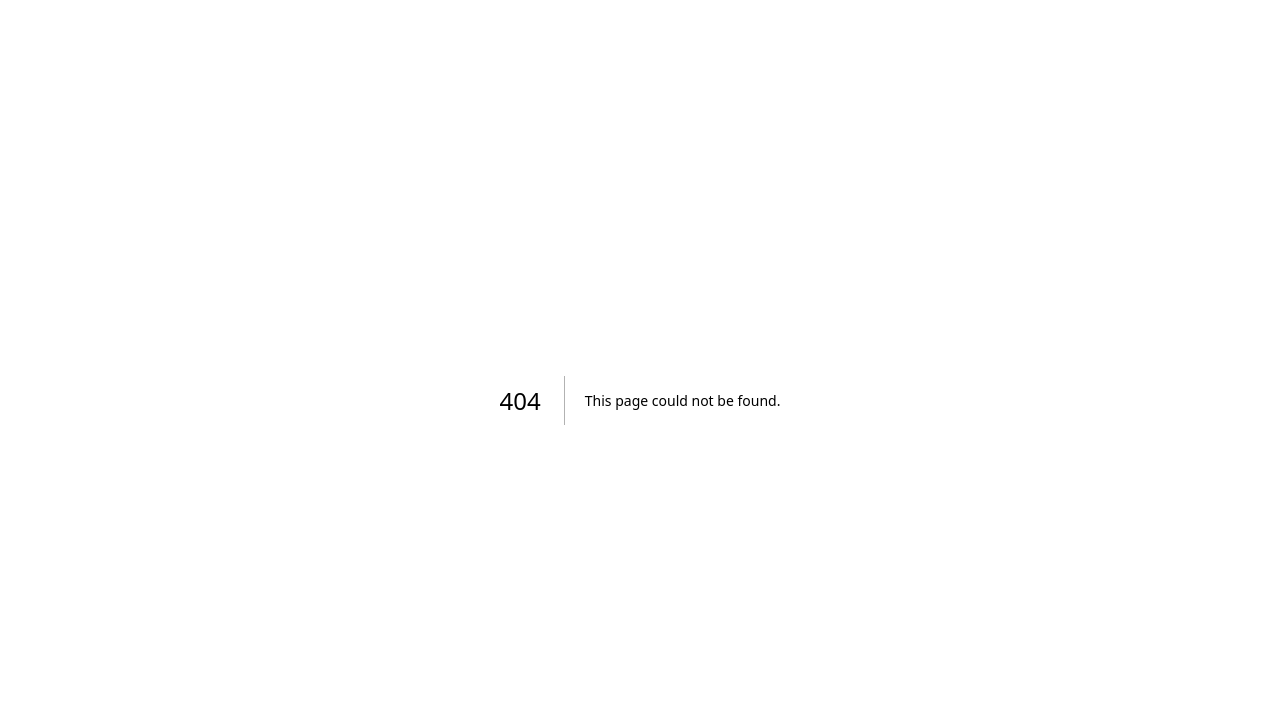
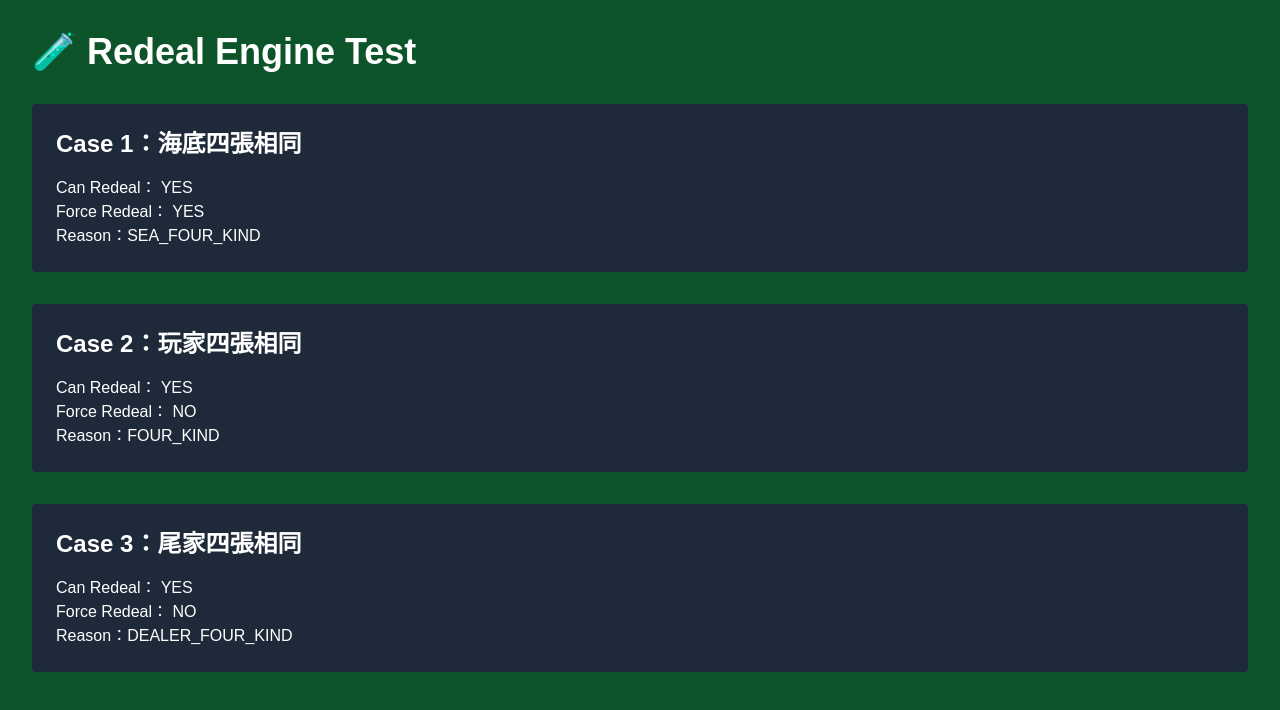
Before and after one commit to Terrychen0630/chen-redpoint-online, a Next.js app: page /test-redeal in a window 1280 px wide. Before the commit this address had no page. Shown: the top 710 px of the page. Built offline with nearby package versions, Linux system fonts and the light colour scheme.

Commit message:
Complete Redeal Engine

```diff
--- /dev/null
+++ b/src/app/test-redeal/page.tsx
@@ -0,0 +1,191 @@
+"use client";
+
+import { Card } from "@/types/card";
+import { Player } from "@/types/player";
+
+import {
+  checkSeaFourKind,
+  checkPlayerFourKind,
+  checkDealerFourKind,
+} from "@/game/rules/redealEngine";
+
+export default function TestRedealPage() {
+
+  // =========================
+  // Case 1：海底四張相同
+  // =========================
+
+  const seaFourCards: Card[] = [
+    { suit: "club", rank: "5" },
+    { suit: "diamond", rank: "5" },
+    { suit: "heart", rank: "5" },
+    { suit: "spade", rank: "5" },
+  ];
+
+  const seaResult = checkSeaFourKind(seaFourCards);
+
+  // =========================
+  // Case 2：玩家四張相同
+  // =========================
+
+  const player: Player = {
+    id: "1",
+    name: "測試玩家",
+    seat: 1,
+    connected: true,
+    ready: true,
+    isHost: false,
+    score: 0,
+
+    hand: [
+      { suit: "club", rank: "7" },
+      { suit: "diamond", rank: "7" },
+      { suit: "heart", rank: "7" },
+      { suit: "spade", rank: "K" },
+      { suit: "club", rank: "2" },
+      { suit: "diamond", rank: "9" },
+    ],
+
+    capturedCards: [],
+  };
+
+  const seaCards: Card[] = [
+    { suit: "spade", rank: "7" },
+    { suit: "club", rank: "5" },
+    { suit: "heart", rank: "J" },
+    { suit: "diamond", rank: "Q" },
+  ];
+
+  const playerResult = checkPlayerFourKind(
+    player,
+    seaCards
+  );
+
+  // =========================
+  // Case 3：尾家四張相同
+  // =========================
+
+  const dealerPlayer: Player = {
+    id: "2",
+    name: "尾家",
+    seat: 4,
+    connected: true,
+    ready: true,
+    isHost: false,
+    score: 0,
+
+    hand: [
+      { suit: "club", rank: "7" },
+      { suit: "spade", rank: "7" },
+      { suit: "heart", rank: "K" },
+      { suit: "diamond", rank: "Q" },
+      { suit: "club", rank: "2" },
+      { suit: "heart", rank: "9" },
+    ],
+
+    capturedCards: [],
+  };
+
+  const dealerSeaCards: Card[] = [
+    { suit: "diamond", rank: "7" },
+    { suit: "club", rank: "5" },
+    { suit: "heart", rank: "J" },
+    { suit: "spade", rank: "A" },
+  ];
+
+  const bottomCard: Card = {
+    suit: "heart",
+    rank: "7",
+  };
+
+  const dealerResult = checkDealerFourKind(
+    dealerPlayer,
+    dealerSeaCards,
+    bottomCard
+  );
+
+  return (
+    <main className="min-h-screen bg-green-900 p-8 text-white">
+
+      <h1 className="mb-8 text-4xl font-bold">
+        🧪 Redeal Engine Test
+      </h1>
+
+      {/* Case 1 */}
+
+      <div className="mb-8 rounded bg-gray-800 p-6">
+
+        <h2 className="mb-4 text-2xl font-bold">
+          Case 1：海底四張相同
+        </h2>
+
+        <p>
+          Can Redeal：
+          {seaResult.canRedeal ? " YES" : " NO"}
+        </p>
+
+        <p>
+          Force Redeal：
+          {seaResult.forceRedeal ? " YES" : " NO"}
+        </p>
+
+        <p>
+          Reason：
+          {seaResult.reason ?? "None"}
+        </p>
+
+      </div>
+
+      {/* Case 2 */}
+
+      <div className="mb-8 rounded bg-gray-800 p-6">
+
+        <h2 className="mb-4 text-2xl font-bold">
+          Case 2：玩家四張相同
+        </h2>
+
+        <p>
+          Can Redeal：
+          {playerResult.canRedeal ? " YES" : " NO"}
+        </p>
+
+        <p>
+          Force Redeal：
+          {playerResult.forceRedeal ? " YES" : " NO"}
+        </p>
+
+        <p>
+          Reason：
+          {playerResult.reason ?? "None"}
+        </p>
+
+      </div>
+
+      {/* Case 3 */}
+
+      <div className="rounded bg-gray-800 p-6">
+
+        <h2 className="mb-4 text-2xl font-bold">
+          Case 3：尾家四張相同
+        </h2>
+
+        <p>
+          Can Redeal：
+          {dealerResult.canRedeal ? " YES" : " NO"}
+        </p>
+
+        <p>
+          Force Redeal：
+          {dealerResult.forceRedeal ? " YES" : " NO"}
+        </p>
+
+        <p>
+          Reason：
+          {dealerResult.reason ?? "None"}
+        </p>
+
+      </div>
+
+    </main>
+  );
+}
--- /dev/null
+++ b/src/game/rules/redealEngine.ts
@@ -0,0 +1,230 @@
+import { Card } from "@/types/card";
+import { Player } from "@/types/player";
+import { RedealReason, RedealResult } from "@/types/redeal";
+import { countRanks } from "@/game/utils/rankCounter";
+
+// =========================
+// 海底四張相同（強制重發）
+// =========================
+export function checkSeaFourKind(
+  seaCards: Card[]
+): RedealResult {
+
+  if (seaCards.length !== 4) {
+    return {
+      canRedeal: false,
+      forceRedeal: false,
+      reason: null,
+    };
+  }
+
+  const firstRank = seaCards[0].rank;
+
+  const isFourKind = seaCards.every(
+    (card) => card.rank === firstRank
+  );
+
+  if (isFourKind) {
+    return {
+      canRedeal: true,
+      forceRedeal: true,
+      reason: RedealReason.SeaFourKind,
+    };
+  }
+
+  return {
+    canRedeal: false,
+    forceRedeal: false,
+    reason: null,
+  };
+}
+
+// =========================
+// 玩家四張相同
+// =========================
+export function checkPlayerFourKind(
+  player: Player,
+  seaCards: Card[]
+): RedealResult {
+
+  const rankCount = countRanks([
+    ...player.hand,
+    ...seaCards,
+  ]);
+
+  const hasFourKind = Object.values(rankCount).some(
+    (count) => count >= 4
+  );
+
+  if (hasFourKind) {
+    return {
+      canRedeal: true,
+      forceRedeal: false,
+      reason: RedealReason.FourKind,
+    };
+  }
+
+  return {
+    canRedeal: false,
+    forceRedeal: false,
+    reason: null,
+  };
+}
+
+// =========================
+// 尾家四張相同
+// =========================
+export function checkDealerFourKind(
+  player: Player,
+  seaCards: Card[],
+  bottomCard: Card | null
+): RedealResult {
+
+  if (!bottomCard) {
+    return {
+      canRedeal: false,
+      forceRedeal: false,
+      reason: null,
+    };
+  }
+
+  const rankCount = countRanks([
+    ...player.hand,
+    ...seaCards,
+    bottomCard,
+  ]);
+
+  for (const [rank, count] of Object.entries(rankCount)) {
+
+    if (count >= 4) {
+
+      // 手牌必須參與
+      const hasInHand = player.hand.some(
+        (card) => card.rank === rank
+      );
+
+      if (hasInHand) {
+        return {
+          canRedeal: true,
+          forceRedeal: false,
+          reason: RedealReason.DealerFourKind,
+        };
+      }
+    }
+  }
+
+  return {
+    canRedeal: false,
+    forceRedeal: false,
+    reason: null,
+  };
+}
+
+// =========================
+// 全黑（下一步完成）
+// =========================
+export function checkAllBlack(
+  player: Player
+): RedealResult {
+
+  for (const card of player.hand) {
+
+    // A 或 9 不能喊全黑
+    if (card.rank === "A" || card.rank === "9") {
+      return {
+        canRedeal: false,
+        forceRedeal: false,
+        reason: null,
+      };
+    }
+
+    // 只允許黑桃、梅花
+    if (
+      card.suit !== "spade" &&
+      card.suit !== "club"
+    ) {
+      return {
+        canRedeal: false,
+        forceRedeal: false,
+        reason: null,
+      };
+    }
+
+  }
+
+  return {
+    canRedeal: true,
+    forceRedeal: false,
+    reason: RedealReason.AllBlack,
+  };
+
+}
+
+// =========================
+// 重發總檢查
+// =========================
+export function checkRedeal(
+  players: Player[],
+  seaCards: Card[],
+  bottomCard: Card | null
+): RedealResult {
+
+  // 1. 海底四張相同（強制）
+  const seaResult = checkSeaFourKind(seaCards);
+
+  if (seaResult.canRedeal) {
+    return seaResult;
+  }
+
+  // 2. 玩家四張相同
+  for (const player of players) {
+
+    const result = checkPlayerFourKind(
+      player,
+      seaCards
+    );
+
+    if (result.canRedeal) {
+      return result;
+    }
+
+  }
+
+  // 3. 尾家四張相同
+  const dealer = players.find(
+    (player) => player.seat === 4
+  );
+
+  if (dealer) {
+
+    const result = checkDealerFourKind(
+      dealer,
+      seaCards,
+      bottomCard
+    );
+
+    if (result.canRedeal) {
+      return result;
+    }
+
+  }
+
+// 4. 全黑
+
+for (const player of players) {
+
+  const result = checkAllBlack(player);
+
+  if (result.canRedeal) {
+    return result;
+  }
+
+}
+
+return {
+  canRedeal: false,
+  forceRedeal: false,
+  reason: null,
+};
+
+}
--- /dev/null
+++ b/src/game/utils/rankCounter.ts
@@ -0,0 +1,15 @@
+import { Card } from "@/types/card";
+
+/**
+ * 統計每個點數出現次數
+ */
+export function countRanks(cards: Card[]): Record<string, number> {
+
+  const counter: Record<string, number> = {};
+
+  for (const card of cards) {
+    counter[card.rank] = (counter[card.rank] ?? 0) + 1;
+  }
+
+  return counter;
+}
--- /dev/null
+++ b/src/types/redeal.ts
@@ -0,0 +1,12 @@
+export enum RedealReason {
+  SeaFourKind = "SEA_FOUR_KIND",
+  FourKind = "FOUR_KIND",
+  DealerFourKind = "DEALER_FOUR_KIND",
+  AllBlack = "ALL_BLACK",
+}
+
+export interface RedealResult {
+  canRedeal: boolean;
+  forceRedeal: boolean;
+  reason: RedealReason | null;
+}
```
